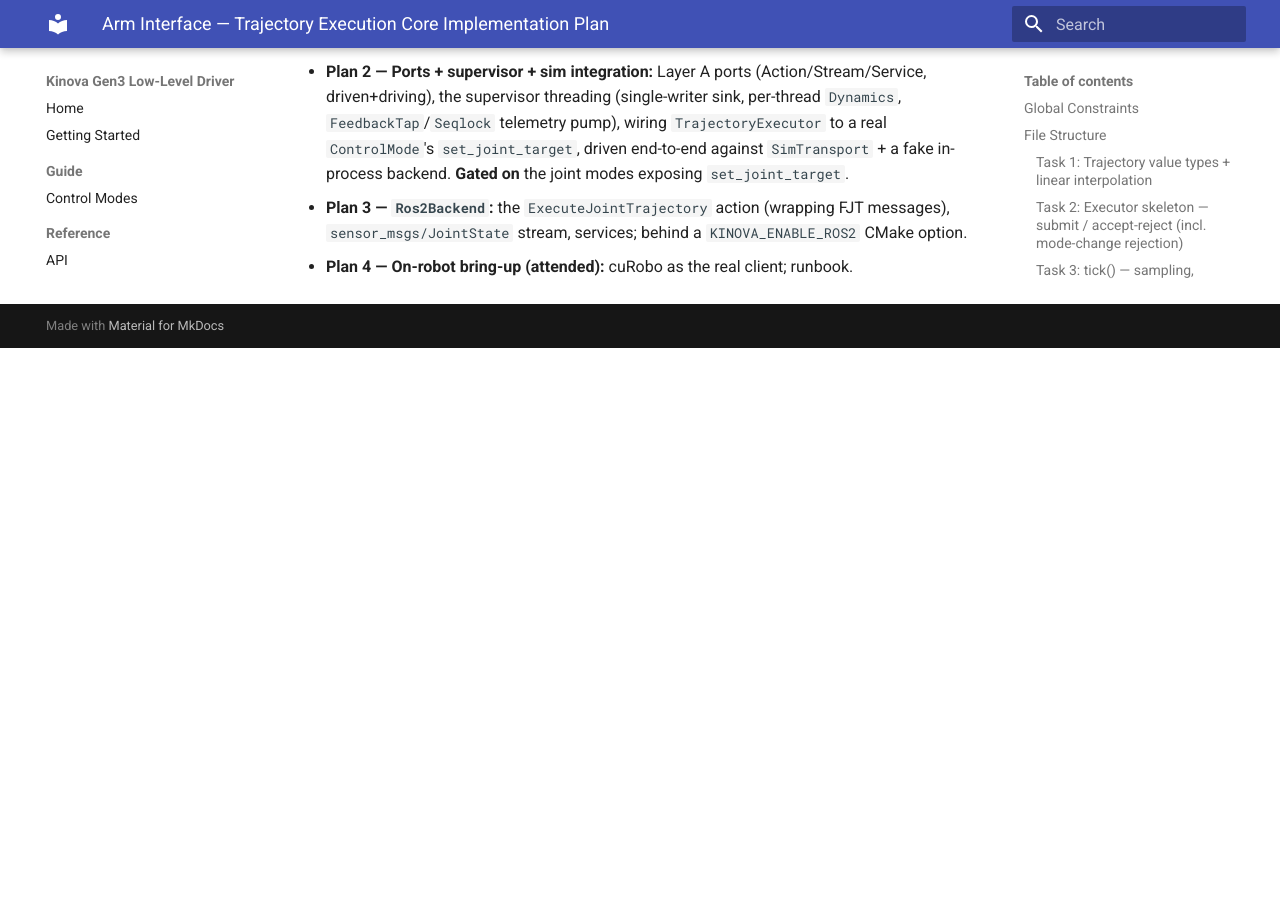
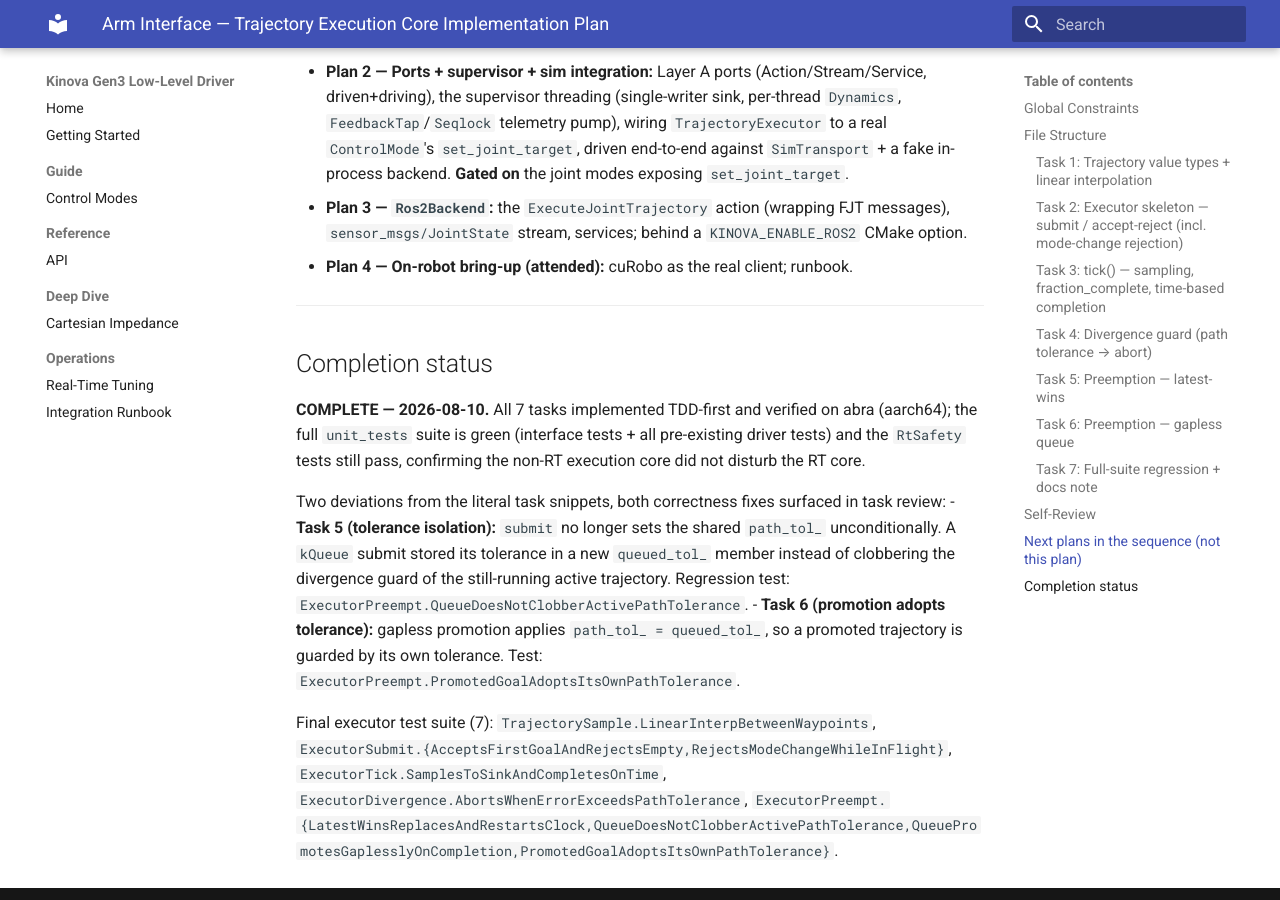
Before and after one commit to rammp-org/kinova-gen3-driver, an MkDocs documentation site: the page built from docs/superpowers/plans/2026-08-10-arm-interface-execution-core.md, in a window 1280 px wide and 900 px high, scrolled down 12733 px. Built offline with MkDocs 1.6.1 and Material for MkDocs 9.7.7, drawn with Linux system fonts in a browser that asks for light colours; before the commit the page ends 13081 px from its top, so only the background shows below that; some of the changed text lies outside the part shown.

Commit message:
docs(interface): execution-core plan complete
Co-Authored-By: Claude Opus 4.8 <noreply@anthropic.com>

Claude-Session: https://claude.ai/code/session_013fvxetPEufzux9x4JvSDVc

````diff
--- a/docs/superpowers/plans/2026-08-10-arm-interface-execution-core.md
+++ b/docs/superpowers/plans/2026-08-10-arm-interface-execution-core.md
@@ -43,7 +43,7 @@ New directories `include/kinova_lowlevel/interface/`, `src/interface/`, `tests/i
   - `struct Trajectory { std::vector<JointWaypoint> points; double duration_s() const; };`
   - `kinova::JointVec sample(const Trajectory&, double t_s);` — free function; clamps `t_s` to `[0, duration]`; **linear** interpolation between bracketing waypoints (dense cuRobo output makes linear sufficient; cubic is a later refinement).
 
-- [ ] **Step 1: Write the failing test**
+- [x] **Step 1: Write the failing test**
 
 ```cpp
 // tests/interface/trajectory_executor_test.cpp
@@ -65,12 +65,12 @@ TEST(TrajectorySample, LinearInterpBetweenWaypoints) {
 }
 ```
 
-- [ ] **Step 2: Run test to verify it fails**
+- [x] **Step 2: Run test to verify it fails**
 
 Run (on abra): `cmake --build build -j && ./build/unit_tests --gtest_filter='TrajectorySample*'`
 Expected: FAIL to compile (`trajectory_executor.h` not found).
 
-- [ ] **Step 3: Write the header + minimal implementation**
+- [x] **Step 3: Write the header + minimal implementation**
 
 ```cpp
 // include/kinova_lowlevel/interface/trajectory_executor.h
@@ -116,12 +116,12 @@ kinova::JointVec sample(const Trajectory& tr, double t_s) {
 
 Add to `CMakeLists.txt`: append `src/interface/trajectory_executor.cpp` to `KINOVA_LIB_SOURCES`, and append `tests/interface/trajectory_executor_test.cpp` to the `unit_tests` `add_executable(...)` list.
 
-- [ ] **Step 4: Run test to verify it passes**
+- [x] **Step 4: Run test to verify it passes**
 
 Run: `cmake -S . -B build -DCMAKE_PREFIX_PATH=/usr/local/lib/python3.10/dist-packages/cmeel.prefix && cmake --build build -j && ./build/unit_tests --gtest_filter='TrajectorySample*'`
 Expected: PASS.
 
-- [ ] **Step 5: Commit**
+- [x] **Step 5: Commit**
 
 ```bash
 git add include/kinova_lowlevel/interface/trajectory_executor.h src/interface/trajectory_executor.cpp tests/interface/trajectory_executor_test.cpp CMakeLists.txt
@@ -150,7 +150,7 @@ git commit -m "feat(interface): trajectory value types + linear sampling"
     - `bool is_active() const;`  // a trajectory is executing or queued
     - `ControlModeKind active_mode() const;`
 
-- [ ] **Step 1: Write the failing test**
+- [x] **Step 1: Write the failing test**
 
 ```cpp
 // append to tests/interface/trajectory_executor_test.cpp
@@ -191,12 +191,12 @@ TEST(ExecutorSubmit, RejectsModeChangeWhileInFlight) {
 }
 ```
 
-- [ ] **Step 2: Run test to verify it fails**
+- [x] **Step 2: Run test to verify it fails**
 
 Run: `cmake --build build -j && ./build/unit_tests --gtest_filter='ExecutorSubmit*'`
 Expected: FAIL to compile (`TrajectoryExecutor` not defined).
 
-- [ ] **Step 3: Implement the skeleton**
+- [x] **Step 3: Implement the skeleton**
 
 ```cpp
 // add to trajectory_executor.h (inside namespace kinova::interface)
@@ -247,12 +247,12 @@ SubmitResult TrajectoryExecutor::submit(const Trajectory& tr, ControlModeKind mo
 ```
 > Note: the `submit` preemption branch is intentionally minimal here (accept + replace) so this task compiles and its two tests pass; Tasks 5–6 replace the tail with real queue / latest-wins logic. Delete the stray `if (p == ...)` line — it is a no-op marker, not real logic.
 
-- [ ] **Step 4: Run test to verify it passes**
+- [x] **Step 4: Run test to verify it passes**
 
 Run: `cmake --build build -j && ./build/unit_tests --gtest_filter='ExecutorSubmit*'`
 Expected: PASS (both submit tests).
 
-- [ ] **Step 5: Commit**
+- [x] **Step 5: Commit**
 
 ```bash
 git add include/kinova_lowlevel/interface/trajectory_executor.h src/interface/trajectory_executor.cpp tests/interface/trajectory_executor_test.cpp
@@ -275,7 +275,7 @@ git commit -m "feat(interface): executor submit + mode-change-while-moving rejec
   - `ExecStatus TrajectoryExecutor::tick(double now_s, const kinova::JointVec& q_meas);`
     First `tick` after a `submit` latches `start_time = now_s` (relative clock). Each tick calls `sink_.set_joint_target(sample(tr, now_s - start_time))`. Completion (`completed=true`, and the goal leaves active) when `now_s - start_time >= duration`. `fraction = clamp((now-start)/duration, 0, 1)`.
 
-- [ ] **Step 1: Write the failing test**
+- [x] **Step 1: Write the failing test**
 
 ```cpp
 TEST(ExecutorTick, SamplesToSinkAndCompletesOnTime) {
@@ -300,12 +300,12 @@ TEST(ExecutorTick, SamplesToSinkAndCompletesOnTime) {
 }
 ```
 
-- [ ] **Step 2: Run test to verify it fails**
+- [x] **Step 2: Run test to verify it fails**
 
 Run: `cmake --build build -j && ./build/unit_tests --gtest_filter='ExecutorTick*'`
 Expected: FAIL to compile (`tick` / `ExecStatus` not defined).
 
-- [ ] **Step 3: Implement `tick`**
+- [x] **Step 3: Implement `tick`**
 
 ```cpp
 // add to trajectory_executor.h
@@ -337,12 +337,12 @@ ExecStatus TrajectoryExecutor::tick(double now_s, const kinova::JointVec& /*q_me
 }
 ```
 
-- [ ] **Step 4: Run test to verify it passes**
+- [x] **Step 4: Run test to verify it passes**
 
 Run: `cmake --build build -j && ./build/unit_tests --gtest_filter='ExecutorTick*'`
 Expected: PASS.
 
-- [ ] **Step 5: Commit**
+- [x] **Step 5: Commit**
 
 ```bash
 git add -A && git commit -m "feat(interface): executor tick — sampling + time-based completion"
@@ -366,7 +366,7 @@ git add -A && git commit -m "feat(interface): executor tick — sampling + time-
 - Update existing Task 2/3 tests that call `submit` to pass a disabling tolerance
   `kinova::JointVec::Constant(-1.0)` (keeps them green).
 
-- [ ] **Step 1: Write the failing test**
+- [x] **Step 1: Write the failing test**
 
 ```cpp
 TEST(ExecutorDivergence, AbortsWhenErrorExceedsPathTolerance) {
@@ -382,12 +382,12 @@ TEST(ExecutorDivergence, AbortsWhenErrorExceedsPathTolerance) {
 }
 ```
 
-- [ ] **Step 2: Run test to verify it fails**
+- [x] **Step 2: Run test to verify it fails**
 
 Run: `cmake --build build -j && ./build/unit_tests --gtest_filter='ExecutorDivergence*'`
 Expected: FAIL (compile error: `submit` arity; then assertion once arity fixed).
 
-- [ ] **Step 3: Implement the guard**
+- [x] **Step 3: Implement the guard**
 
 Add a `kinova::JointVec path_tol_;` member; store it in `submit`; in `tick`, after computing
 `q_desired = sample(...)`, before the completion check:
@@ -404,12 +404,12 @@ for (int i = 0; i < kinova::kNumJoints; ++i) {
 ```
 Change `submit` signatures (header + cpp + all call sites/tests) to take `const kinova::JointVec& path_tol` and store it. Update the Task 2/3 tests to pass `vec7(-1.0)`.
 
-- [ ] **Step 4: Run test to verify it passes**
+- [x] **Step 4: Run test to verify it passes**
 
 Run: `cmake --build build -j && ./build/unit_tests --gtest_filter='Executor*'`
 Expected: PASS (all executor tests, including updated Task 2/3).
 
-- [ ] **Step 5: Commit**
+- [x] **Step 5: Commit**
 
 ```bash
 git add -A && git commit -m "feat(interface): executor divergence guard (path tolerance)"
@@ -427,7 +427,7 @@ git add -A && git commit -m "feat(interface): executor divergence guard (path to
   **resets the relative clock** (the new goal's next `tick` latches its own start). Same-mode only
   (mode change already rejected in Task 2).
 
-- [ ] **Step 1: Write the failing test**
+- [x] **Step 1: Write the failing test**
 
 ```cpp
 TEST(ExecutorPreempt, LatestWinsReplacesAndRestartsClock) {
@@ -445,12 +445,12 @@ TEST(ExecutorPreempt, LatestWinsReplacesAndRestartsClock) {
 }
 ```
 
-- [ ] **Step 2: Run test to verify it fails**
+- [x] **Step 2: Run test to verify it fails**
 
 Run: `cmake --build build -j && ./build/unit_tests --gtest_filter='ExecutorPreempt*'`
 Expected: FAIL (clock not reset — desired ~0.5, not 0).
 
-- [ ] **Step 3: Implement latest-wins**
+- [x] **Step 3: Implement latest-wins**
 
 Replace the minimal tail of `submit` from Task 2 with:
 
@@ -466,12 +466,12 @@ Replace the minimal tail of `submit` from Task 2 with:
   return SubmitResult::kAccepted;
 ```
 
-- [ ] **Step 4: Run test to verify it passes**
+- [x] **Step 4: Run test to verify it passes**
 
 Run: `cmake --build build -j && ./build/unit_tests --gtest_filter='Executor*'`
 Expected: PASS.
 
-- [ ] **Step 5: Commit**
+- [x] **Step 5: Commit**
 
 ```bash
 git add -A && git commit -m "feat(interface): executor latest-wins preemption"
@@ -490,7 +490,7 @@ git add -A && git commit -m "feat(interface): executor latest-wins preemption"
   promotes** the queued trajectory and latches its start clock to the *same* `now_s` — **zero gap**
   (the arm is not reported idle between them).
 
-- [ ] **Step 1: Write the failing test**
+- [x] **Step 1: Write the failing test**
 
 ```cpp
 TEST(ExecutorPreempt, QueuePromotesGaplesslyOnCompletion) {
@@ -509,12 +509,12 @@ TEST(ExecutorPreempt, QueuePromotesGaplesslyOnCompletion) {
 }
 ```
 
-- [ ] **Step 2: Run test to verify it fails**
+- [x] **Step 2: Run test to verify it fails**
 
 Run: `cmake --build build -j && ./build/unit_tests --gtest_filter='ExecutorPreempt*'`
 Expected: FAIL (`at_end.active` is false — current code goes idle on completion).
 
-- [ ] **Step 3: Implement gapless promotion**
+- [x] **Step 3: Implement gapless promotion**
 
 In `tick`, replace the completion branch (`if (elapsed >= dur) { active_.reset(); return ...; }`) with:
 
@@ -530,12 +530,12 @@ In `tick`, replace the completion branch (`if (elapsed >= dur) { active_.reset()
   }
 ```
 
-- [ ] **Step 4: Run test to verify it passes**
+- [x] **Step 4: Run test to verify it passes**
 
 Run: `cmake --build build -j && ./build/unit_tests --gtest_filter='Executor*'`
 Expected: PASS (all executor tests).
 
-- [ ] **Step 5: Commit**
+- [x] **Step 5: Commit**
 
 ```bash
 git add -A && git commit -m "feat(interface): executor gapless queue promotion"
@@ -548,17 +548,17 @@ git add -A && git commit -m "feat(interface): executor gapless queue promotion"
 **Files:**
 - Modify: `docs/superpowers/plans/2026-08-10-arm-interface-execution-core.md` (check off tasks)
 
-- [ ] **Step 1: Run the entire test binary**
+- [x] **Step 1: Run the entire test binary**
 
 Run: `ctest --test-dir build --output-on-failure`
 Expected: PASS — the whole `unit_tests` suite green (executor tests + all pre-existing driver tests), proving the new unit did not disturb the RT core.
 
-- [ ] **Step 2: Confirm RT-safety unaffected**
+- [x] **Step 2: Confirm RT-safety unaffected**
 
 Run: `./build/unit_tests --gtest_filter='*rt_safety*:*RtSafety*'`
 Expected: PASS (zero major faults / zero drops) — the execution core is non-RT and links no RT path, so this must remain green.
 
-- [ ] **Step 3: Commit the checked-off plan**
+- [x] **Step 3: Commit the checked-off plan**
 
 ```bash
 git add docs/superpowers/plans/2026-08-10-arm-interface-execution-core.md
@@ -582,3 +582,26 @@ git commit -m "docs(interface): execution-core plan complete"
 - **Plan 2 — Ports + supervisor + sim integration:** Layer A ports (Action/Stream/Service, driven+driving), the supervisor threading (single-writer sink, per-thread `Dynamics`, `FeedbackTap`/`Seqlock` telemetry pump), wiring `TrajectoryExecutor` to a real `ControlMode`'s `set_joint_target`, driven end-to-end against `SimTransport` + a fake in-process backend. **Gated on** the joint modes exposing `set_joint_target`.
 - **Plan 3 — `Ros2Backend`:** the `ExecuteJointTrajectory` action (wrapping FJT messages), `sensor_msgs/JointState` stream, services; behind a `KINOVA_ENABLE_ROS2` CMake option.
 - **Plan 4 — On-robot bring-up (attended):** cuRobo as the real client; runbook.
+
+---
+
+## Completion status
+
+**COMPLETE — 2026-08-10.** All 7 tasks implemented TDD-first and verified on abra (aarch64);
+the full `unit_tests` suite is green (interface tests + all pre-existing driver tests) and the
+`RtSafety` tests still pass, confirming the non-RT execution core did not disturb the RT core.
+
+Two deviations from the literal task snippets, both correctness fixes surfaced in task review:
+- **Task 5 (tolerance isolation):** `submit` no longer sets the shared `path_tol_` unconditionally.
+  A `kQueue` submit stored its tolerance in a new `queued_tol_` member instead of clobbering the
+  divergence guard of the still-running active trajectory. Regression test:
+  `ExecutorPreempt.QueueDoesNotClobberActivePathTolerance`.
+- **Task 6 (promotion adopts tolerance):** gapless promotion applies `path_tol_ = queued_tol_`, so a
+  promoted trajectory is guarded by its own tolerance. Test:
+  `ExecutorPreempt.PromotedGoalAdoptsItsOwnPathTolerance`.
+
+Final executor test suite (7): `TrajectorySample.LinearInterpBetweenWaypoints`,
+`ExecutorSubmit.{AcceptsFirstGoalAndRejectsEmpty,RejectsModeChangeWhileInFlight}`,
+`ExecutorTick.SamplesToSinkAndCompletesOnTime`,
+`ExecutorDivergence.AbortsWhenErrorExceedsPathTolerance`,
+`ExecutorPreempt.{LatestWinsReplacesAndRestartsClock,QueueDoesNotClobberActivePathTolerance,QueuePromotesGaplesslyOnCompletion,PromotedGoalAdoptsItsOwnPathTolerance}`.
````
